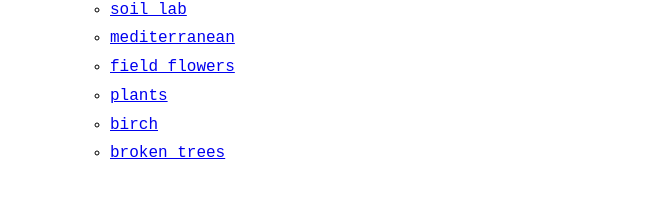
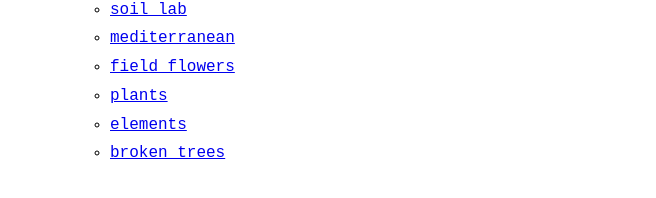
Before and after one commit to lucabutikofer/Photography, a Jekyll site: the page built from index.md, in a window 1280 px wide. Shown: the part 313-511 px from the top of the page, without its empty margins (290-946 px from the left). Built offline with Jekyll 4.4.1, drawn with Linux system fonts in a browser that asks for light colours.

Commit message:
Update menu.yml

```diff
--- a/_data/menu.yml
+++ b/_data/menu.yml
@@ -19,8 +19,8 @@ entries:
         url: fieldFlowers
       - title: plants
         url: plants
-      - title: birch
-        url: birch
+      - title: elements
+        url: elements
       - title: broken trees
         url: brokenTrees
 
```
